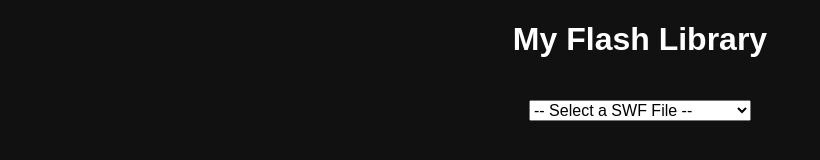
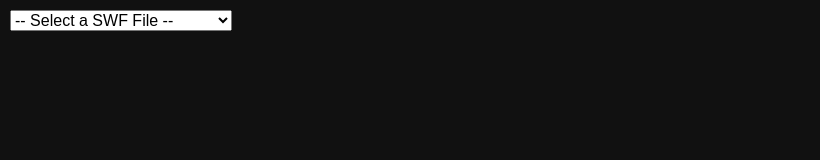
Before and after one commit to cosmas63333/Flashers, a plain HTML site: page index.html in a window 1280 px wide. Shown: the whole page, without its empty margins (0-820 px from the left). Drawn offline with Linux system fonts and the light colour scheme; a script that the page names is missing.

Commit message:
Update index.html

```diff
--- a/index.html
+++ b/index.html
@@ -2,45 +2,63 @@
 <html>
 <head>
   <meta charset="UTF-8">
-  <title>Flash Library</title>
+  <title></title>
   <script src="ruffle/ruffle.js"></script>
   <style>
-    body { font-family: sans-serif; background: #111; color: #fff; text-align: center; }
-    select { font-size: 16px; margin-top: 20px; }
-    embed { margin-top: 20px; }
+    html, body {
+      margin: 0;
+      padding: 0;
+      width: 100%;
+      height: 100%;
+      overflow: hidden;
+      background: #111;
+    }
+    #fileSelector {
+      position: absolute;
+      top: 10px;
+      left: 10px;
+      z-index: 10;
+      font-size: 16px;
+    }
+    #playerContainer {
+      position: absolute;
+      top: 0;
+      left: 0;
+      width: 100%;
+      height: 100%;
+    }
+    embed {
+      width: 100%;
+      height: 100%;
+    }
   </style>
 </head>
 <body>
-  <h1>My Flash Library</h1>
   <select id="fileSelector">
     <option value="">-- Select a SWF File --</option>
   </select>
   <div id="playerContainer"></div>
-
   <script>
     async function loadGames() {
       const res = await fetch('games.json');
       const files = await res.json();
       const selector = document.getElementById('fileSelector');
       const container = document.getElementById('playerContainer');
-
       files.forEach(file => {
         const option = document.createElement('option');
         option.value = `swfs/${file}`;
         option.textContent = file;
         selector.appendChild(option);
       });
-
       selector.addEventListener('change', () => {
         const swfPath = selector.value;
         if (swfPath) {
-          container.innerHTML = `<embed src="${swfPath}" width="800" height="600">`;
+          container.innerHTML = `<embed src="${swfPath}">`;
         } else {
           container.innerHTML = '';
         }
       });
     }
-
     loadGames();
   </script>
 </body>
```
